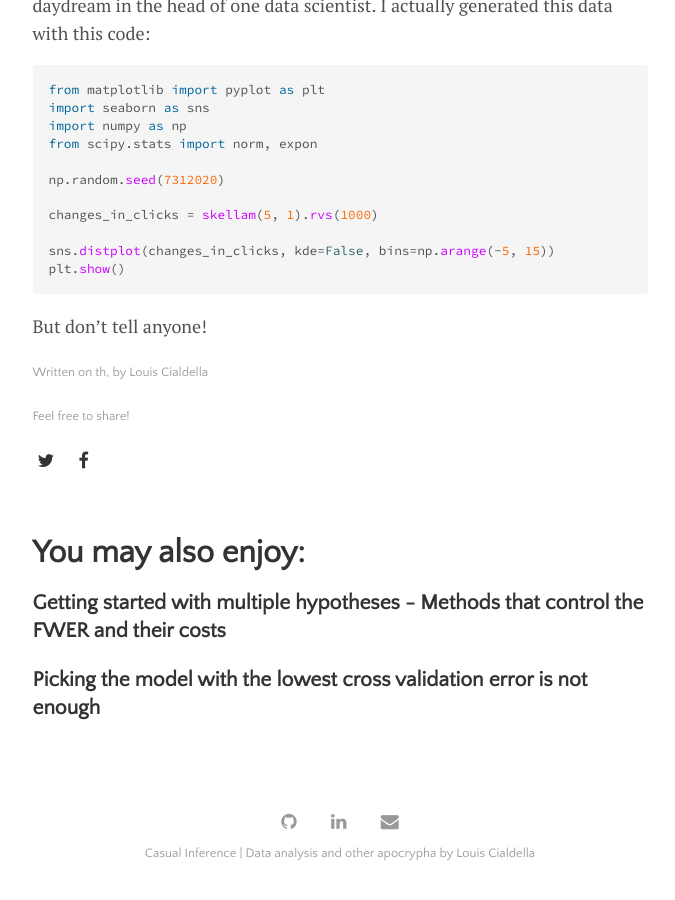
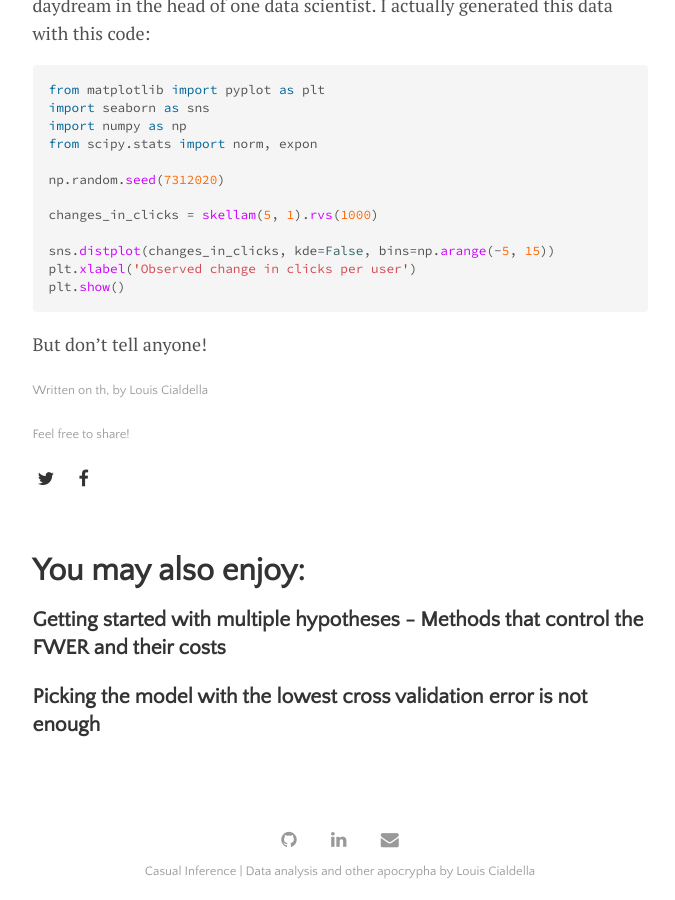
Before and after one commit to lmc2179/lmc2179.github.io, a Jekyll site: the page built from drafts/bayes_norm.md, in a window 1280 px wide and 900 px high, scrolled down 7809 px. Shown: the whole window, without its empty margins (300-975 px from the left). Built offline with Jekyll 4.4.1, drawn with Linux system fonts in a browser that asks for light colours; formulas are drawn with MathJax 3.

Commit message:
Update bayes_norm.md

````diff
--- a/drafts/bayes_norm.md
+++ b/drafts/bayes_norm.md
@@ -221,6 +221,7 @@ np.random.seed(7312020)
 changes_in_clicks = skellam(5, 1).rvs(1000)
 
 sns.distplot(changes_in_clicks, kde=False, bins=np.arange(-5, 15))
+plt.xlabel('Observed change in clicks per user')
 plt.show()
 ```
 
````
